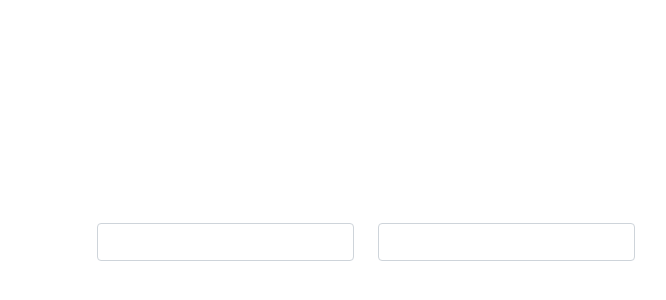
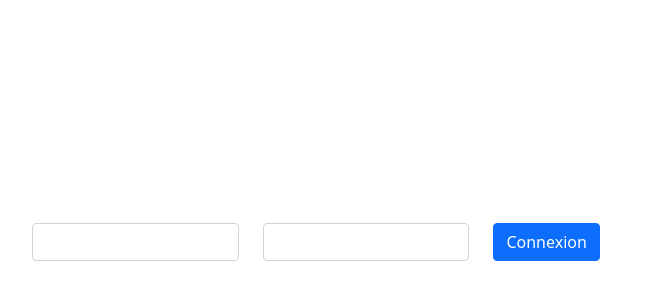
Before and after one commit to mattheri/pokeapi-auth, a React (Create React App) app: page /login in a window 1280 px wide. Shown: the part 158-458 px from the top of the page, without its empty margins (274-940 px from the left). Built offline with nearby package versions, Linux system fonts and the light colour scheme.

Commit message:
Added submit button

```diff
--- a/src/auth/components/LoginForm.jsx
+++ b/src/auth/components/LoginForm.jsx
@@ -4,6 +4,7 @@ import Input from "../../components/Input";
 import Form from "react-bootstrap/Form";
 import Col from "react-bootstrap/Col";
 import Row from "react-bootstrap/Row";
+import Button from "react-bootstrap/Button";
 import useAuth from "../hooks/UseAuth";
 
 const REQUIRED_AUTHENTICATION = {
@@ -54,6 +55,9 @@ const LoginForm = () => {
                 type="password"
               />
             </Col>
+            <Col>
+              <Button type="submit">Connexion</Button>
+            </Col>
           </Row>
         </Form>
       </Container>
```
